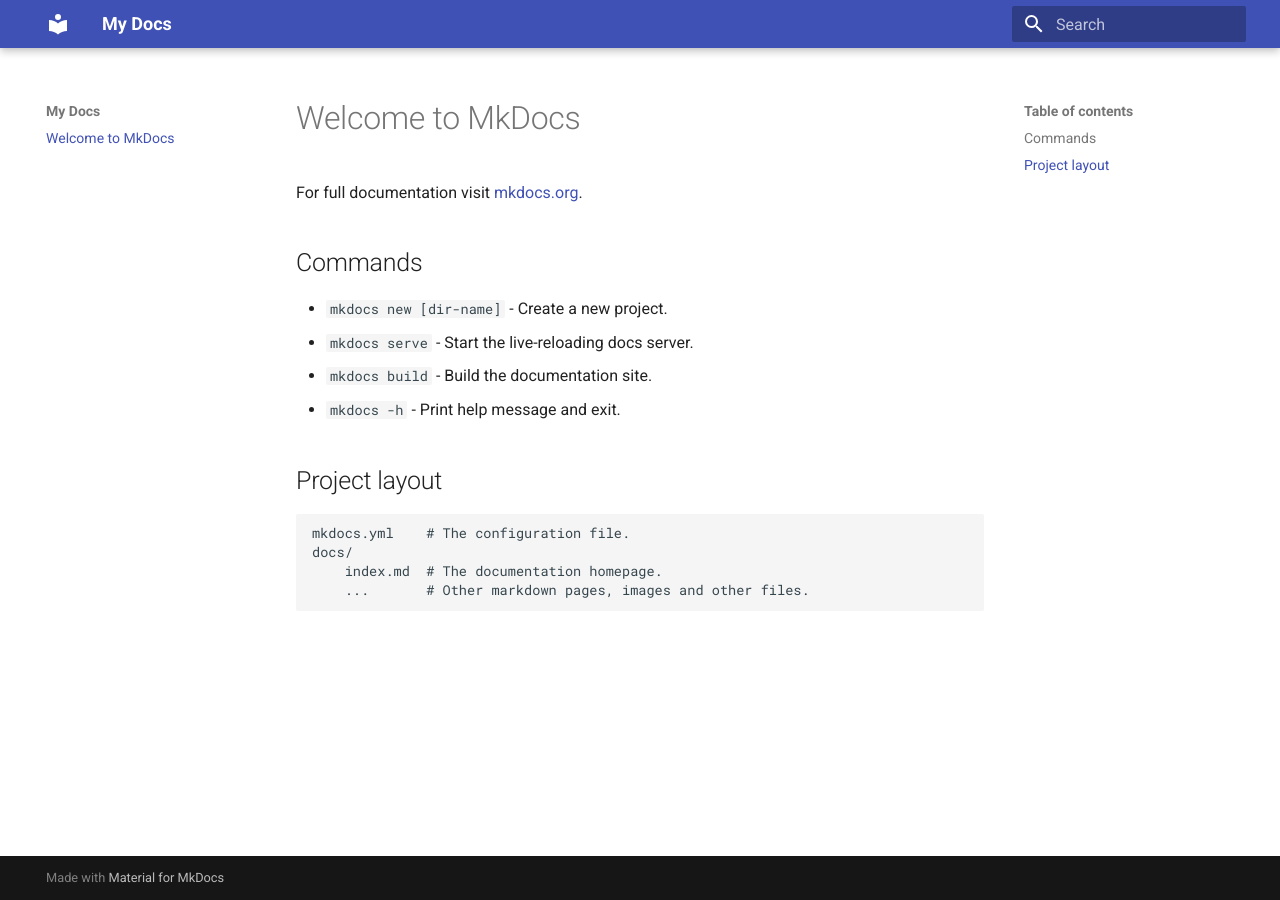
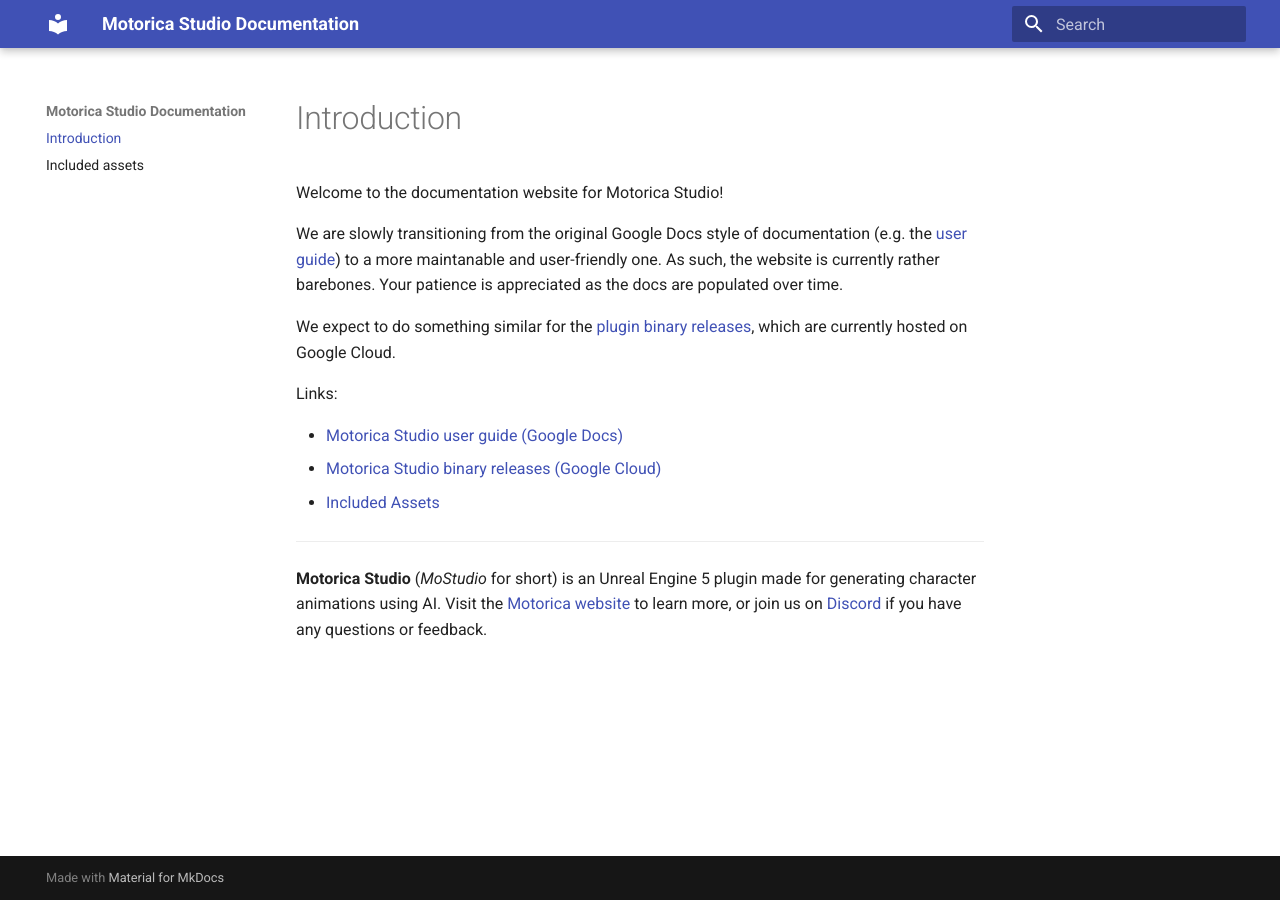
Before and after one commit to MotoricaAI/MoStudioDocs, an MkDocs documentation site: the page built from docs/index.md, in a window 1280 px wide. Built offline with MkDocs 1.6.1 and Material for MkDocs 9.7.7, drawn with Linux system fonts in a browser that asks for light colours.

Commit message:
Add 'Included assets' doc page and iterate index.md

```diff
--- a/docs/index.md
+++ b/docs/index.md
@@ -1,17 +1,17 @@
-# Welcome to MkDocs
+# Introduction
 
-For full documentation visit [mkdocs.org](https://www.mkdocs.org).
+Welcome to the documentation website for Motorica Studio!
 
-## Commands
+We are slowly transitioning from the original Google Docs style of documentation (e.g. the [user guide](https://docs.google.com/document/d/e/2PACX-1vSEqmBBs6cngvLE4BB4AVtasH601Gsfe5rLUPssLbWOacWo-mXegOY53pn8IZxsUS6O7KsMPtELplIy/pub)) to a more maintanable and user-friendly one. As such, the website is currently rather barebones. Your patience is appreciated as the docs are populated over time.
 
-* `mkdocs new [dir-name]` - Create a new project.
-* `mkdocs serve` - Start the live-reloading docs server.
-* `mkdocs build` - Build the documentation site.
-* `mkdocs -h` - Print help message and exit.
+We expect to do something similar for the [plugin binary releases](https://drive.google.com/drive/folders/1e6sxkr8GiZCXNJb9W0bH32bwcNw06wqm), which are currently hosted on Google Cloud.
 
-## Project layout
+Links:
 
-    mkdocs.yml    # The configuration file.
-    docs/
-        index.md  # The documentation homepage.
-        ...       # Other markdown pages, images and other files.
+- [Motorica Studio user guide (Google Docs)](https://docs.google.com/document/d/e/2PACX-1vSEqmBBs6cngvLE4BB4AVtasH601Gsfe5rLUPssLbWOacWo-mXegOY53pn8IZxsUS6O7KsMPtELplIy/pub)
+- [Motorica Studio binary releases (Google Cloud)](https://drive.google.com/drive/folders/1e6sxkr8GiZCXNJb9W0bH32bwcNw06wqm)
+- [Included Assets](./included-assets)
+
+---
+
+**Motorica Studio** (*MoStudio* for short) is an Unreal Engine 5 plugin made for generating character animations using AI. Visit the [Motorica website](https://www.motorica.ai/) to learn more, or join us on [Discord](https://discord.com/invite/KWRqNzcjYA) if you have any questions or feedback.
--- a/mkdocs.yml
+++ b/mkdocs.yml
@@ -1,3 +1,3 @@
-site_name: My Docs
+site_name: Motorica Studio Documentation
 theme:
   name: material
```
Also changed, not shown: docs/included-assets.md (added, +92 -0 lines), docs/images/content-browser-folder-plugin-animations.png (renamed from Images/content-browser-folder-plugin-animations.png), docs/images/content-browser-folder-plugin-characters-2.png (renamed from Images/content-browser-folder-plugin-characters-2.png), docs/images/content-browser-folder-plugin-characters.png (renamed from Images/content-browser-folder-plugin-characters.png), docs/images/content-browser-folder-plugin-content.png (renamed from Images/content-browser-folder-plugin-content.png), docs/images/content-browser-folder-plugin-internal.png (renamed from Images/content-browser-folder-plugin-internal.png), docs/images/content-browser-folder-plugin-levels.png (renamed from Images/content-browser-folder-plugin-levels.png), docs/images/content-browser-folder-plugin-retargeting-metahuman.png (renamed from Images/content-browser-folder-plugin-retargeting-metahuman.png), docs/images/content-browser-folder-plugin-retargeting-mixamo-mutant.png (renamed from Images/content-browser-folder-plugin-retargeting-mixamo-mutant.png), docs/images/content-browser-folder-plugin-retargeting-motoricastudio.png (renamed from Images/content-browser-folder-plugin-retargeting-motoricastudio.png), docs/images/content-browser-folder-plugin-retargeting.png (renamed from Images/content-browser-folder-plugin-retargeting.png), docs/images/content-browser-folder-plugin.png (renamed from Images/content-browser-folder-plugin.png), docs/images/content-browser-settings-show-plugin-content.png (renamed from Images/content-browser-settings-show-plugin-content.png), docs/images/load-custom-level.png (renamed from Images/load-custom-level.png).
